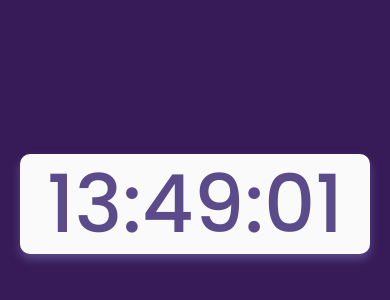
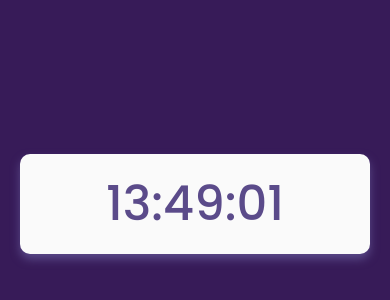
Before and after one commit to huda-addelson/jam-digital, a plain HTML site: page index.html in a window 390 px wide. Shown: the part 218-518 px from the top of the page. Drawn offline with Linux system fonts and the light colour scheme.

Commit message:
update responsive

```diff
--- a/style.css
+++ b/style.css
@@ -6,6 +6,7 @@
 }
 
 body {
+    width: 100%;
     display: flex;
     align-items: center;
     justify-content: center;
@@ -13,11 +14,20 @@ body {
     background-color: #371B58;
 }
 
+.container {
+    width: 100%;
+    height: 100%;
+    display: flex;
+    align-items: center;
+    justify-content: center;
+}
+
 .jam {
-    font-size: 5rem;
+    margin: 0 20px;
+    font-size: 3rem;
     font-weight: 500;
     color: #5B4B8A;
-    width: 350px;
+    width: 400px;
     height: 100px;
     background-color: #fafafa;
     text-align: center;
@@ -27,3 +37,9 @@ body {
     border-radius: 10px;
     box-shadow: 0px 5px 10px #5B4B8A;
 }
+
+@media (max-width:350px) {
+    .jam {
+        width: 100%;
+    }
+}
```
